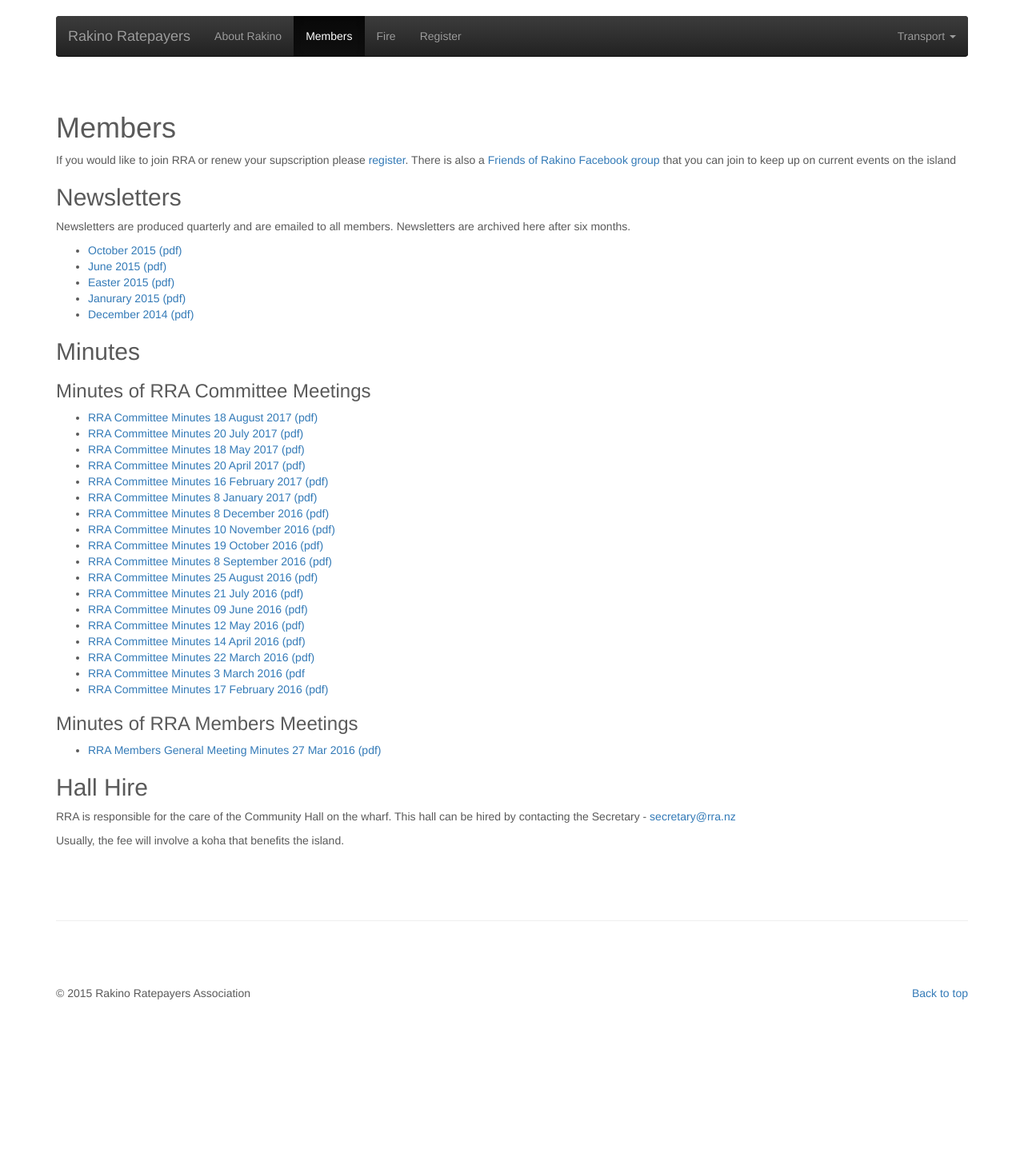
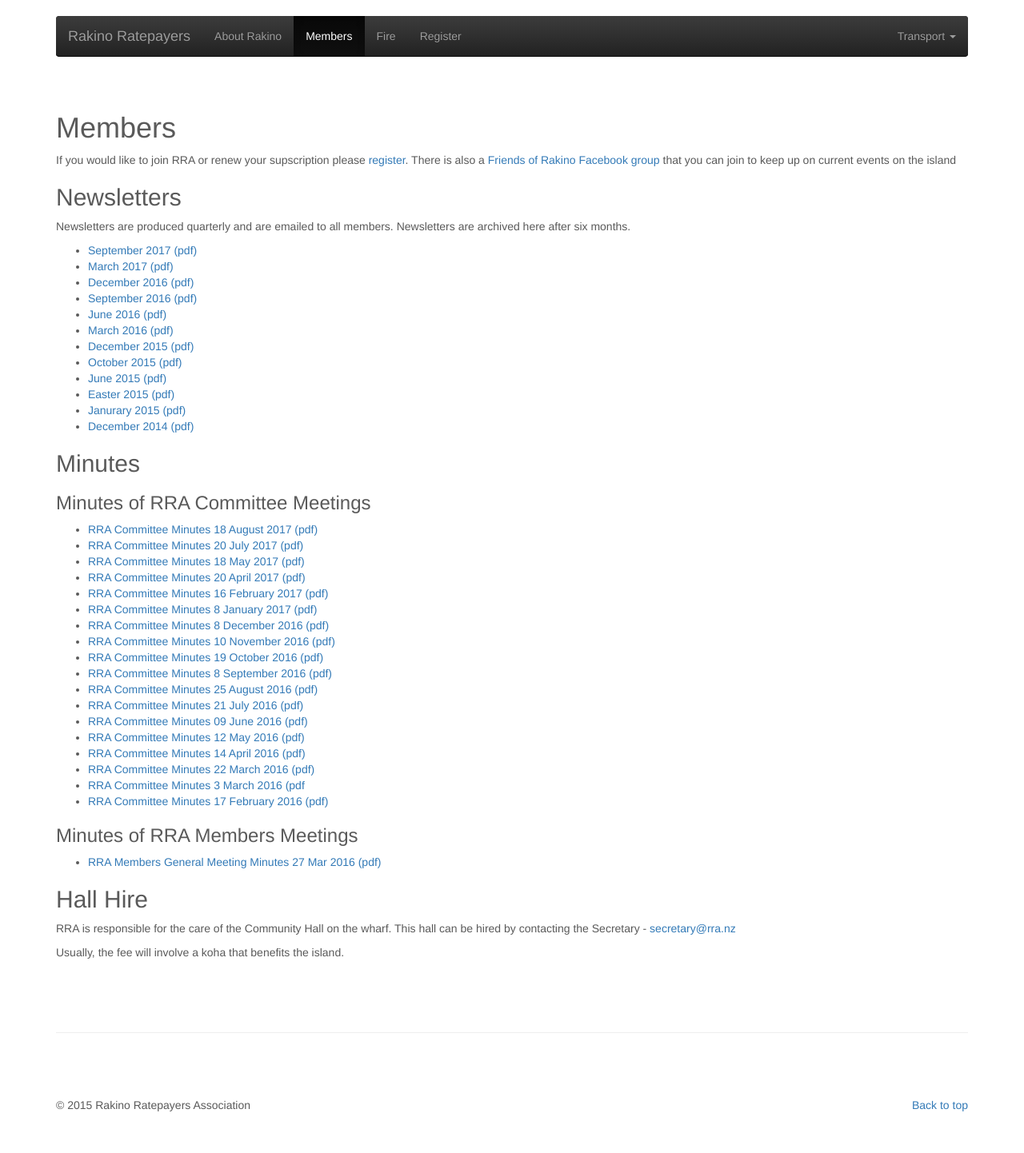
Before and after one commit to rakinoratepayers/rakinoratepayers.github.io, a Jekyll site: the page built from members.md, in a window 1280 px wide. Shown: the whole page at 80% size. Built offline with Jekyll 4.4.1, drawn with Linux system fonts in a browser that asks for light colours; nearby versions of some CDN libraries; before the commit the page ends 1302 px from its top, so only the background shows below that.

Commit message:
publish newsletters

```diff
--- a/members.md
+++ b/members.md
@@ -15,6 +15,13 @@
 
 Newsletters are produced quarterly and are emailed to all members. Newsletters are archived here after six months.
 
+- [September 2017 (pdf)](/assets/newsletters/RRA_Newsletter_2017_09.pdf)
+- [March 2017 (pdf)](/assets/newsletters/RRA_Newsletter_2017_03.pdf)
+- [December 2016 (pdf)](/assets/newsletters/RRA_Newsletter_2016_12.pdf)
+- [September 2016 (pdf)](/assets/newsletters/RRA_Newsletter_2016_09.pdf)
+- [June 2016 (pdf)](/assets/newsletters/RRA_Newsletter_2016_06.pdf)
+- [March 2016 (pdf)](/assets/newsletters/RRA_Newsletter_2016_03.pdf)
+- [December 2015 (pdf)](/assets/newsletters/RRA_Newsletter_2015_12.pdf)
 - [October 2015 (pdf)](/assets/newsletters/RRA_Newsletter_2015_10.pdf)
 - [June 2015 (pdf)](/assets/newsletters/RRA_Newsletter_2015_06.pdf)
 - [Easter 2015 (pdf)](/assets/newsletters/RRA_Newsletter_2015_03.pdf)
```
Also changed, not shown: 7 other files.
